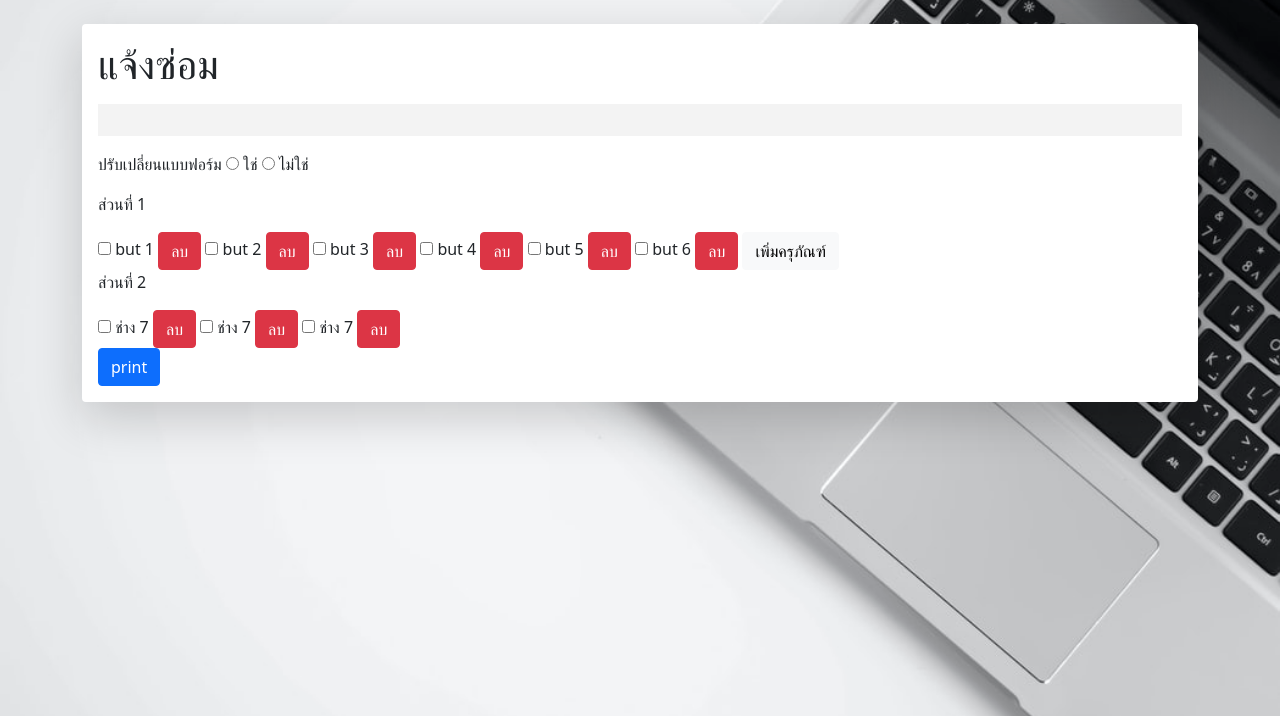
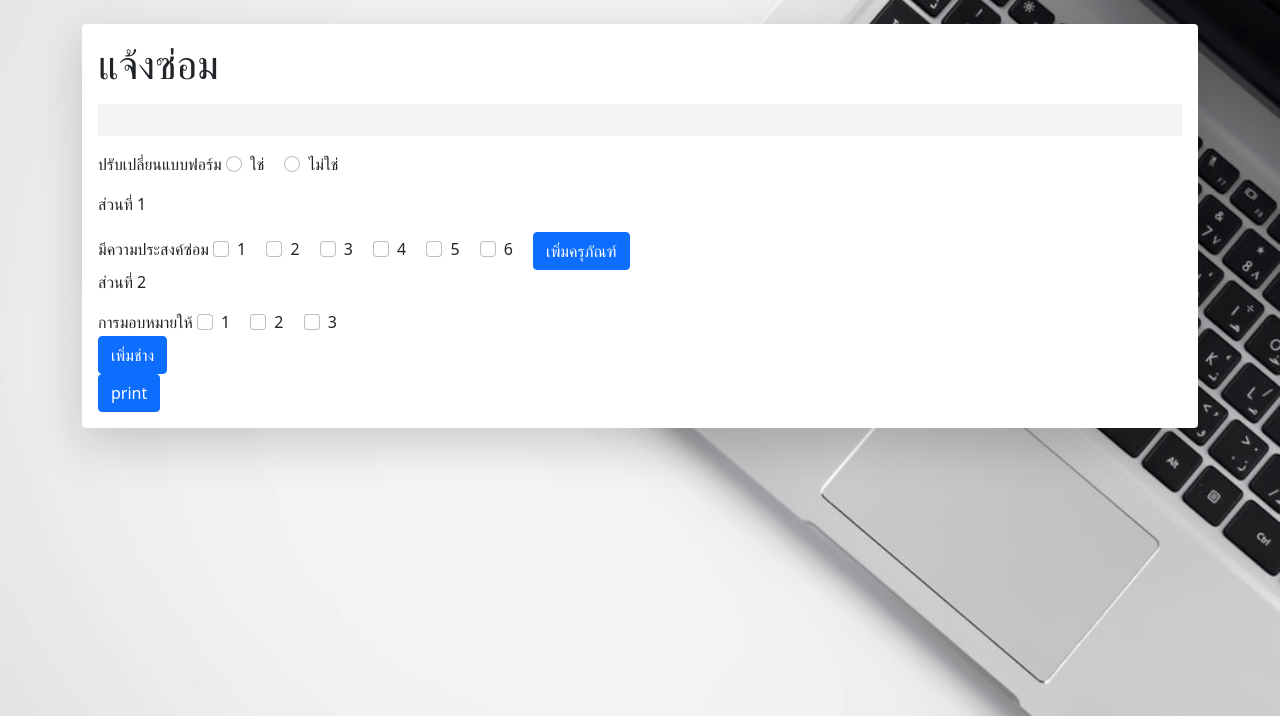
Before and after one commit to JeeJeerachon/reportuphp, a PHP site: page /admin/jobdetail.php in a window 1280 px wide. Shown: the top 716 px of the page. Run offline with PHP 8.4, Linux system fonts and the light colour scheme; data comes from the database, SQL or seed files in the repository; data that the repository does not hold is empty.

Commit message:
jobdetail

```diff
--- a/admin/jobdetail.php
+++ b/admin/jobdetail.php
@@ -120,49 +120,109 @@ $_SESSION['target'] = $target;
             </div>
             <div>
               <p style="display: inline-block;">ปรับเปลี่ยนแบบฟอร์ม</p>
-              <div class="custom-control custom-radio custom-control-inline" style="display: inline-block;">
-                <input type="radio" id="customRadioInline1" name="customRadioInline1" class="custom-control-input">
-                <label class="custom-control-label" for="customRadioInline1">ใช่</label>
+              <div class="form-check form-check-inline">
+                <input class="form-check-input" type="radio" name="inlineRadioOptions" id="inlineRadio1" value="option1">
+                <label class="form-check-label" for="inlineRadio1">ใช่</label>
               </div>
-              <div class="custom-control custom-radio custom-control-inline" style="display: inline-block;">
-                <input type="radio" id="customRadioInline2" name="customRadioInline1" class="custom-control-input">
-                <label class="custom-control-label" for="customRadioInline2">ไม่ใช่</label>
+              <div class="form-check form-check-inline">
+                <input class="form-check-input" type="radio" name="inlineRadioOptions" id="inlineRadio2" value="option2" onchange="toggledisable('tray')" <?php if ($row['tray'] != 0) {
+                                                                                                                                                            echo 'checked';
+                                                                                                                                                          } ?>>
+                <label class="form-check-label" for="inlineRadio2">ไม่ใช่</label>
               </div>
             </div>
+
             <!-- ปรับแก้ pdf -->
-            <div>
+            <div id="tray">
               <p>ส่วนที่ 1</p>
               <?php
               $m = 1;
+              echo 'มีความประสงค์ซ่อม';
               while ($m <= 6) {
               ?>
-                <div class="custom-control custom-checkbox" style="display: inline-block;">
-                  <input type="checkbox" class="custom-control-input" id="customCheck1">
-                  <label class="custom-control-label" for="customCheck1">but <?php echo $m; ?></label>
-                  <button type="button" class="btn btn-danger">ลบ</button>
+                <div class="form-check form-check-inline">
+                  <input class="form-check-input" type="checkbox" id="inlineCheckbox1" value="option1">
+                  <label class="form-check-label" for="inlineCheckbox1"><?php echo $m; ?></label>
                 </div>
               <?php
                 $m += 1;
               }
               ?>
-              <button type="button" class="btn btn-light">เพิ่มครุภัณฑ์</button>
+              <!-- Button trigger modal -->
+              <form action="" method="POST">
+                <button type="button" class="btn btn-primary" data-bs-toggle="modal" data-bs-target="#exampleModal">
+                  เพิ่มครุภัณฑ์
+                </button>
+
+                <!-- Modal -->
+                <div class="modal fade" id="exampleModal" tabindex="-1" aria-labelledby="exampleModalLabel" aria-hidden="true">
+                  <div class="modal-dialog">
+                    <div class="modal-content">
+                      <div class="modal-header">
+                        <h5 class="modal-title" id="exampleModalLabel">ครุภัณฑ์</h5>
+                        <button type="button" class="btn-close" data-bs-dismiss="modal" aria-label="Close"></button>
+                      </div>
+                      <div class="modal-body">
+                        <div class="input-group mb-3">
+                          <input type="text" class="form-control" placeholder="กรอกชื่อครุภัณฑ์" aria-label="Username">
+                        </div>
+                      </div>
+                      <div class="modal-footer">
+                        <button type="button" class="btn btn-secondary" data-bs-dismiss="modal">ปิด</button>
+                        <button type="button" class="btn btn-primary">บันทึก</button>
+                      </div>
+                    </div>
+                  </div>
+                </div>
+              </form>
+
               <p>ส่วนที่ 2</p>
+
               <?php
-              $m1 = 1;
-              while ($m1 <= 3) {
+              $n = 1;
+              echo 'การมอบหมายให้';
+              while ($n <= 3) {
               ?>
-                <div class="custom-control custom-checkbox" style="display: inline-block;">
-                  <input type="checkbox" class="custom-control-input" id="customCheck1">
-                  <label class="custom-control-label" for="customCheck1">ช่าง <?php echo $m; ?></label>
-                  <button type="button" class="btn btn-danger">ลบ</button>
+                <div class="form-check form-check-inline">
+                  <input class="form-check-input" type="checkbox" id="inlineCheckbox1" value="option1">
+                  <label class="form-check-label" for="inlineCheckbox1"><?php echo $n; ?></label>
                 </div>
               <?php
-                $m1 += 1;
+                $n += 1;
               }
               ?>
+              <form action="" method="POST">
+                <button type="button" class="btn btn-primary" data-bs-toggle="modal" data-bs-target="#exampleModal1">
+                  เพิ่มช่าง
+                </button>
+
+                <!-- Modal -->
+                <div class="modal fade" id="exampleModal1" tabindex="-1" aria-labelledby="exampleModal1Label" aria-hidden="true">
+                  <div class="modal-dialog">
+                    <div class="modal-content">
+                      <div class="modal-header">
+                        <h5 class="modal-title" id="exampleModal1Label">ช่าง</h5>
+                        <button type="button" class="btn-close" data-bs-dismiss="modal" aria-label="Close"></button>
+                      </div>
+                      <div class="modal-body">
+                        <div class="input-group mb-3">
+                          <input type="text" class="form-control" placeholder="กรอกชื่อช่าง" aria-label="Username">
+                        </div>
+                      </div>
+                      <div class="modal-footer">
+                        <button type="button" class="btn btn-secondary" data-bs-dismiss="modal">ปิด</button>
+                        <button type="button" class="btn btn-primary">บันทึก</button>
+                      </div>
+                    </div>
+                  </div>
+                </div>
+              </form>
             </div>
+
+            <!-- ปุ่มปริ้น -->
             <button type="print" class="btn btn-primary">print</button>
           </div>
+
         </fieldset>
       </form>
     </div>
@@ -205,5 +265,17 @@ $_SESSION['target'] = $target;
   include '../components/footer.php'
   ?>
 </body>
+<script>
+  function toggledisable(target) {
+    if (document.getElementById(target).hasAttribute("disabled")) {
+      document.getElementById(target).removeAttribute("disabled");
+      console.log("i did it")
+    } else {
+      document.getElementById(target).setAttribute("disabled", "true")
+      console.log("nani")
+    }
+
+  }
+</script>
 
 </html>
```
Also changed, not shown: 6 other files.
